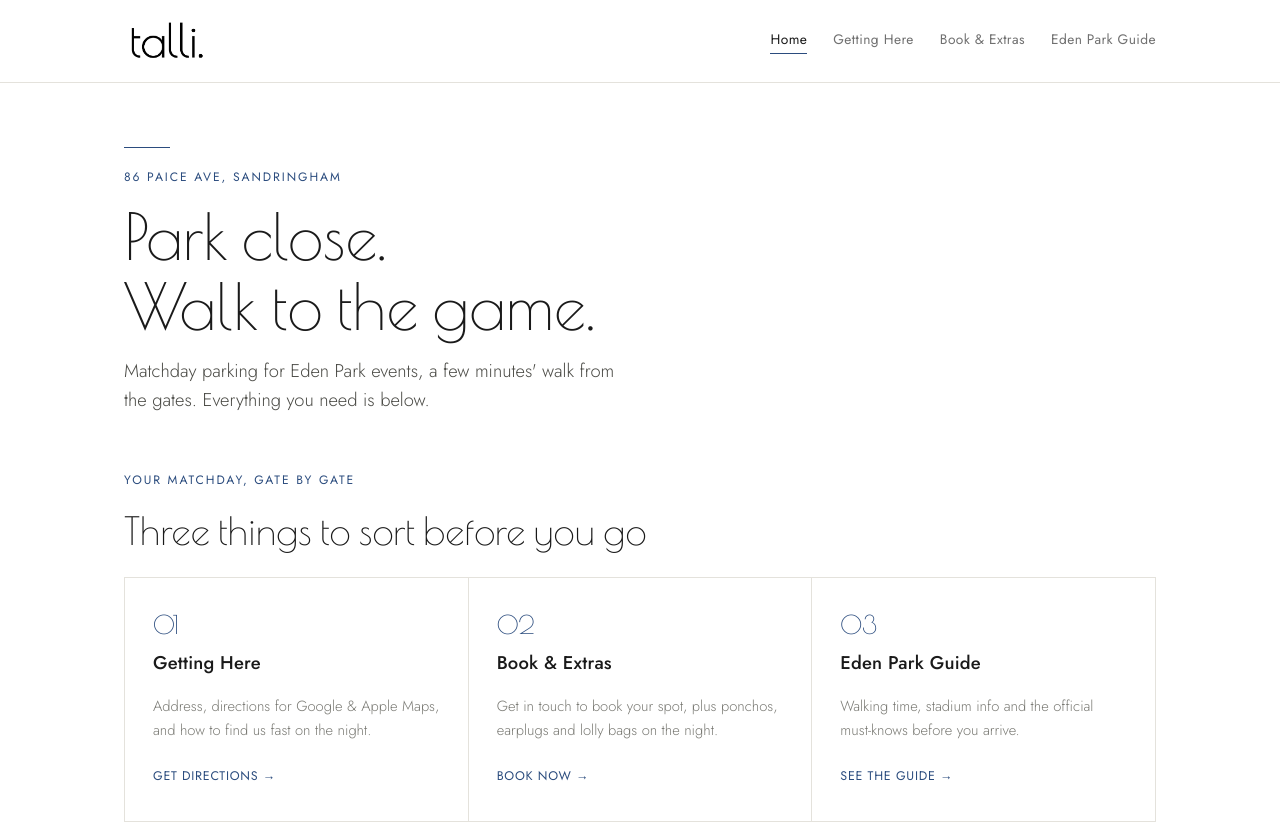
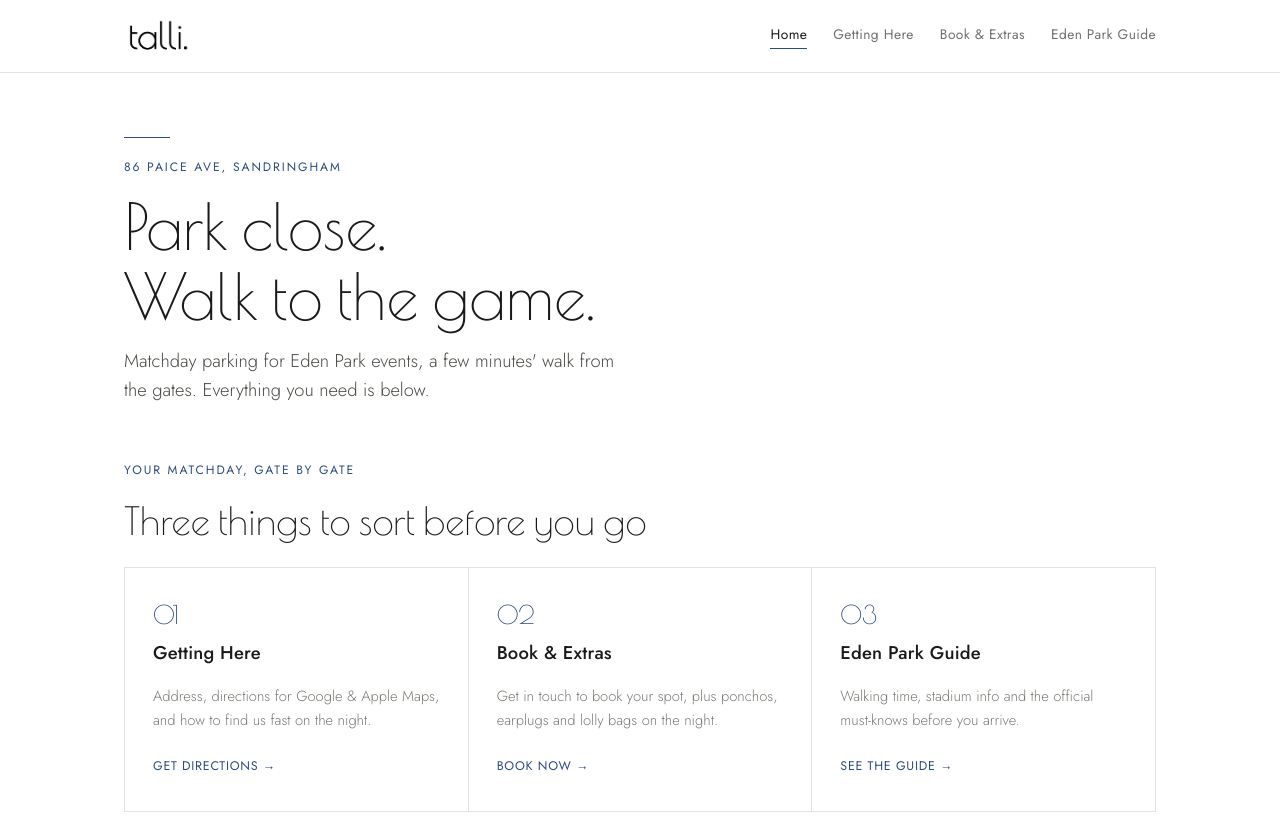
Before and after one commit to andrewcnicholls-source/Talli, a plain HTML site: page index.html in a window 1280 px wide. Shown: the top 824 px of the page. Drawn offline with nearby package versions, Linux system fonts and the light colour scheme.

Commit message:
Update style.css

```diff
--- a/style.css
+++ b/style.css
@@ -59,7 +59,7 @@ a:focus-visible, button:focus-visible {
   justify-content: space-between;
   padding: 16px 24px;
 }
-.brand-logo { height: 50px; width: auto; }
+.brand-logo { height: 40px; width: auto; }
 
 .topnav {
   display: flex;
```
